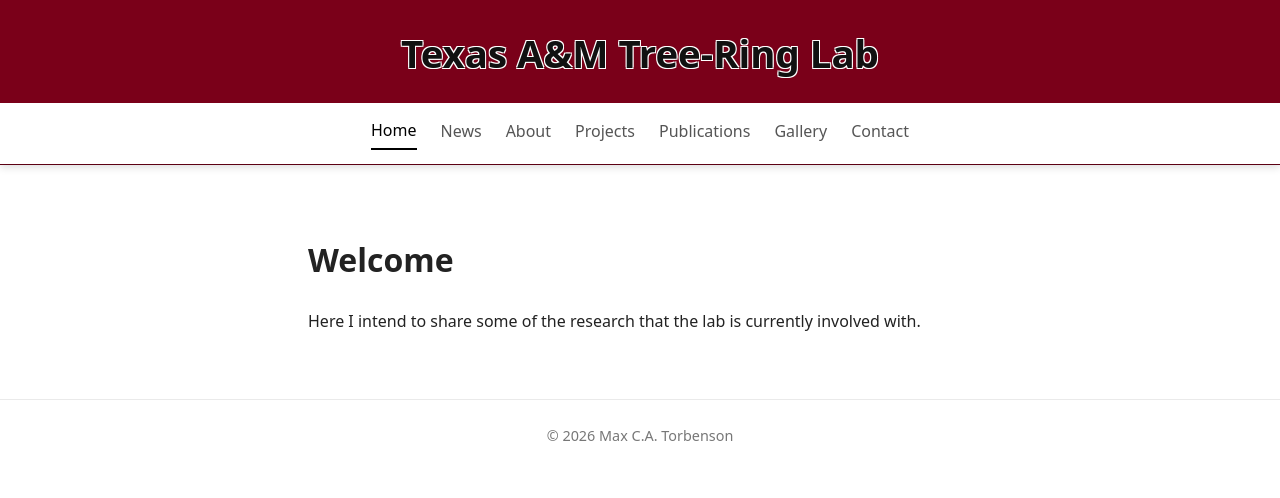
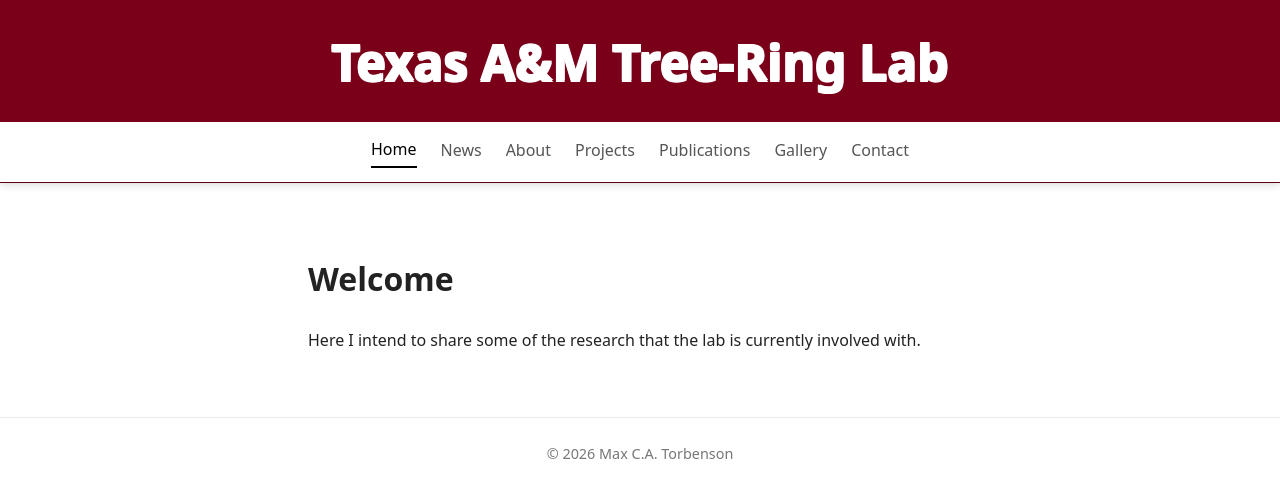
Before and after one commit to mcatorbenson/mcatorbenson.github.io, a Jekyll site: the page built from index.md, in a window 1280 px wide. Shown: the top 498 px of the page. Built offline with Jekyll 4.4.1, drawn with Linux system fonts in a browser that asks for light colours.

Commit message:
Update style.css

```diff
--- a/css/style.css
+++ b/css/style.css
@@ -46,8 +46,8 @@
 
 .site-header header h1 {
   margin: 0;
-  font-size: 2.4rem;
-  color: #111;
+  font-size: 3.1rem;
+  color: #fff;
 
   /* white outline for contrast */
   text-shadow:
```
